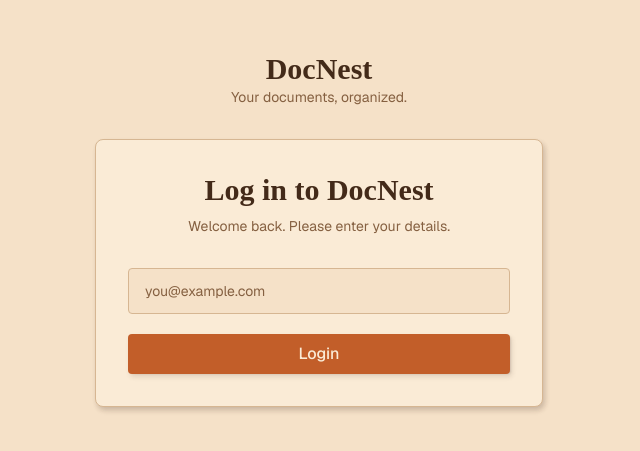
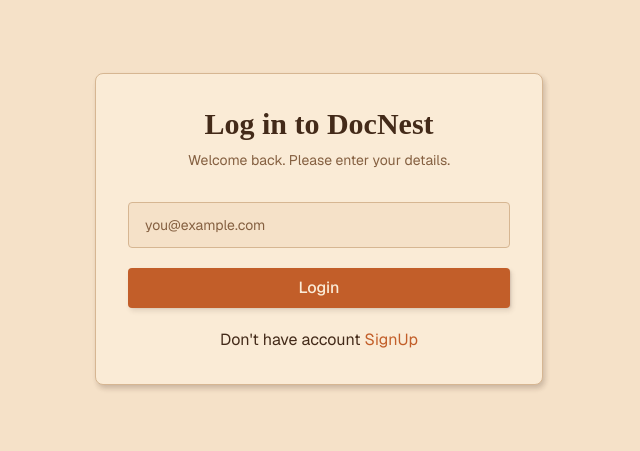
Before and after one commit to m4shaikh/doc-nest, a Next.js app: page /login in a window 1280 px wide. Shown: the part 171-622 px from the top of the page, without its empty margins (321-961 px from the left). Built offline with nearby package versions, Linux system fonts and the light colour scheme; no server answers.

Commit message:
Fixed login and signup

```diff
--- a/src/app/(auth)/layout.tsx
+++ b/src/app/(auth)/layout.tsx
@@ -9,16 +9,6 @@ const Layout = ({ children }: { children: React.ReactNode }) => {
   return (
     <main className="flex min-h-screen w-full items-center justify-center bg-background px-4 text-foreground">
       <div className="flex w-full max-w-md flex-col gap-8">
-        {/* Logo / Brand */}
-        <div className="text-center">
-          <h1 className="font-serif text-3xl font-bold text-foreground">
-            DocNest
-          </h1>
-
-          <p className="text-sm text-muted-foreground">
-            Your documents, organized.
-          </p>
-        </div>
 
         {/* Auth Card */}
         <div className="flex w-full flex-col gap-8 rounded-xl border border-border bg-card px-6 py-8 shadow-lg sm:px-8">
--- a/src/app/components/LoginForm.tsx
+++ b/src/app/components/LoginForm.tsx
@@ -52,8 +52,14 @@ const LoginForm = () => {
             </button>
 
             {
-                accountId && <OTPModal accountId={accountId}/>
+                accountId && <OTPModal accountId={accountId} />
             }
+            <div>
+                <p className="text-center">
+                    Don't have account <a className="text-primary" href="signup">SignUp</a>
+                </p>
+            </div>
+
 
         </form>
     );
--- a/src/app/components/MobileMenu.tsx
+++ b/src/app/components/MobileMenu.tsx
@@ -39,7 +39,6 @@ export const Items = [
 
 ]
 
-
 const MobileMenu = ({userName,email}:{userName:string,email:string}) => {
     return (
         <div><Sheet>
--- a/src/app/components/SignupForm.tsx
+++ b/src/app/components/SignupForm.tsx
@@ -60,6 +60,12 @@ const SignupForm = () => {
       {
         accountId && <OTPModal accountId={accountId} />
       }
+      <div>
+        <p className="text-center ">
+          Already have an account <a className="text-primary" href="/login">LogIn</a>
+        </p>
+      </div>
+
     </form>
   );
 };
```
